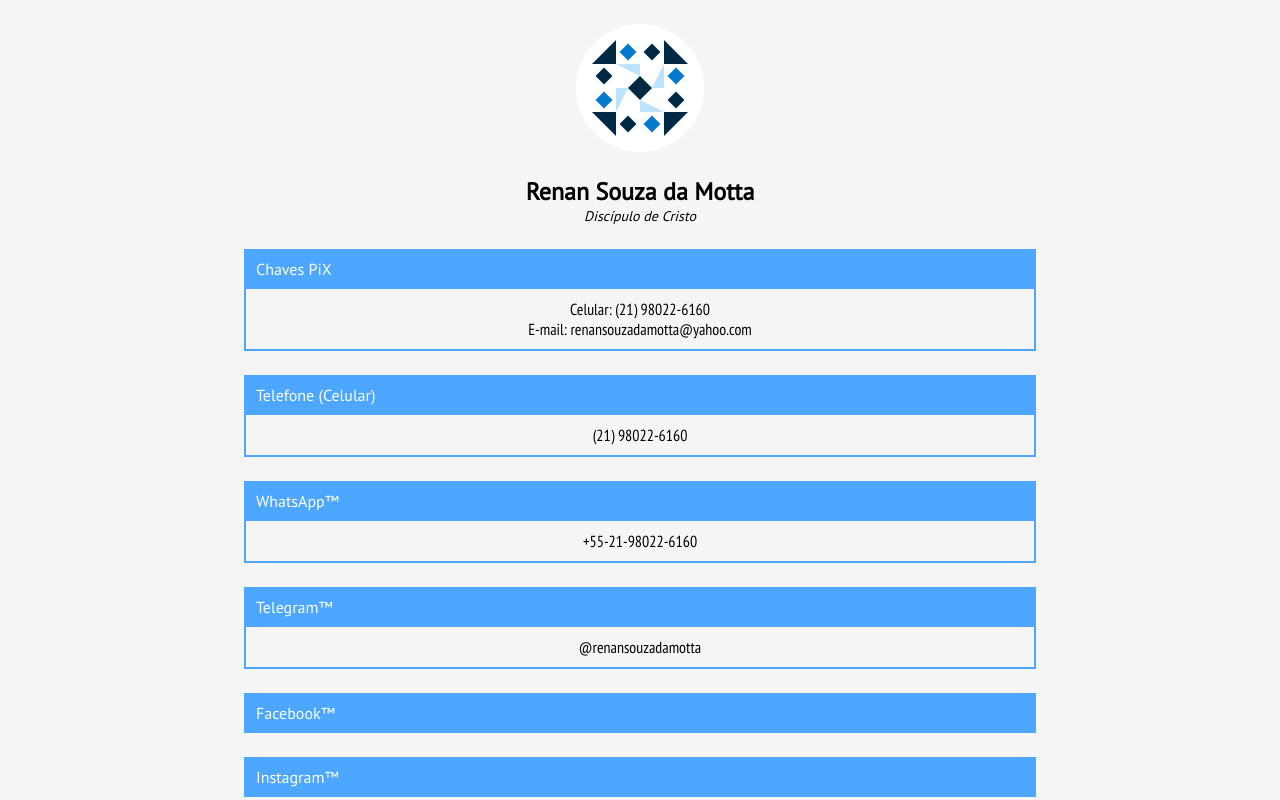
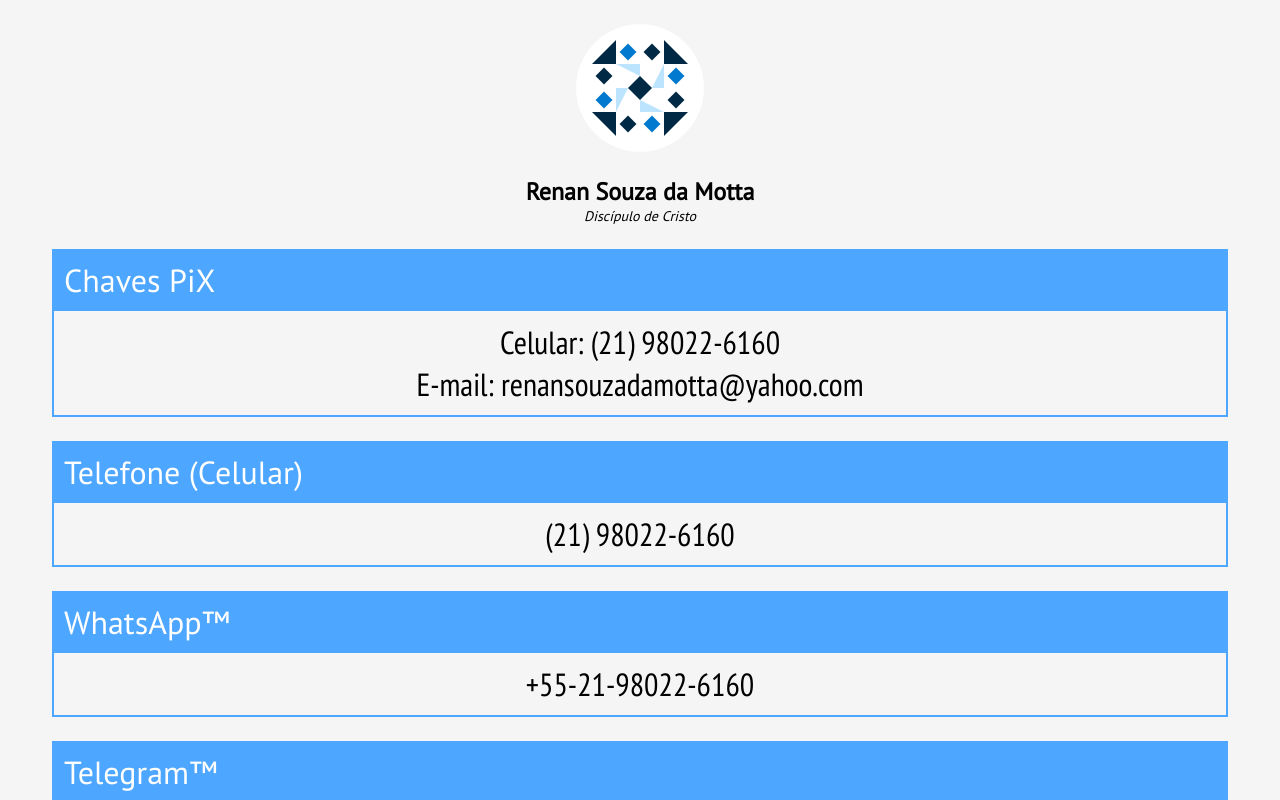
Before and after one commit to renansouzadamotta/info, a plain HTML site: page index.html in a window 1280 px wide. Shown: the top 800 px of the page. Drawn offline with Linux system fonts and the light colour scheme.

Commit message:
Update index.html

```diff
--- a/index.html
+++ b/index.html
@@ -102,9 +102,9 @@
 			div.button {
 				background-color: #4DA6FF;
 				font-family     : 'PT Sans';
-				font-size       : 16px;
+				font-size       : 200%;
 				font-weight     : normal;
-				width           : 60%;
+				width           : 90%;
 				margin-top      : 24px;
 				margin-left     : auto;
 				margin-right    : auto;
@@ -126,9 +126,9 @@
 			div.information {
 				background-color: #F5F5F5;
 				font-family     : 'PT Sans Narrow';
-				font-size       : 16px;
+				font-size       : 200%;
 				font-weight     : normal;
-				width           : 60%;
+				width           : 90%;
 				margin-top      : 0px;
 				margin-left     : auto;
 				margin-right    : auto;
```
